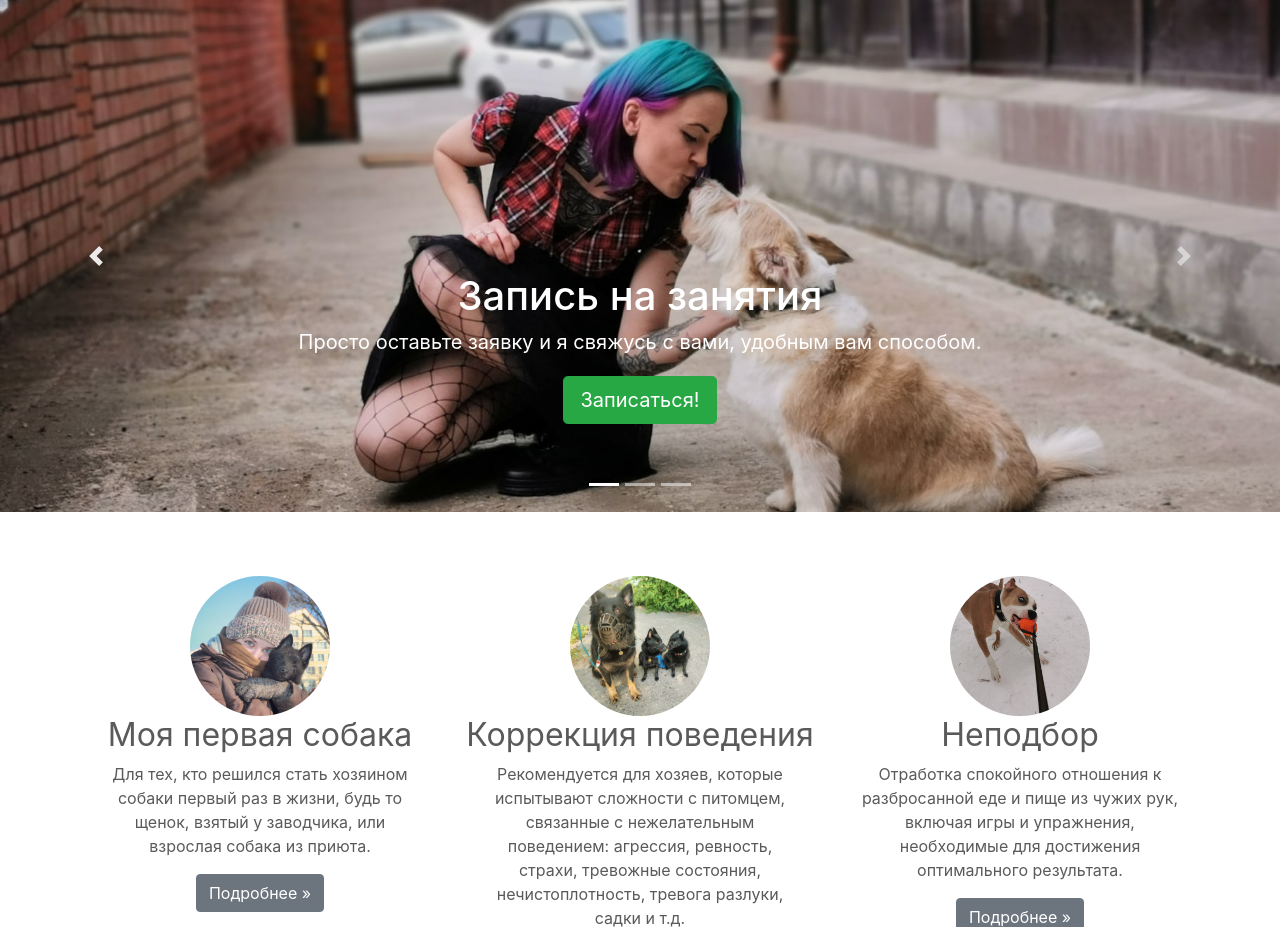
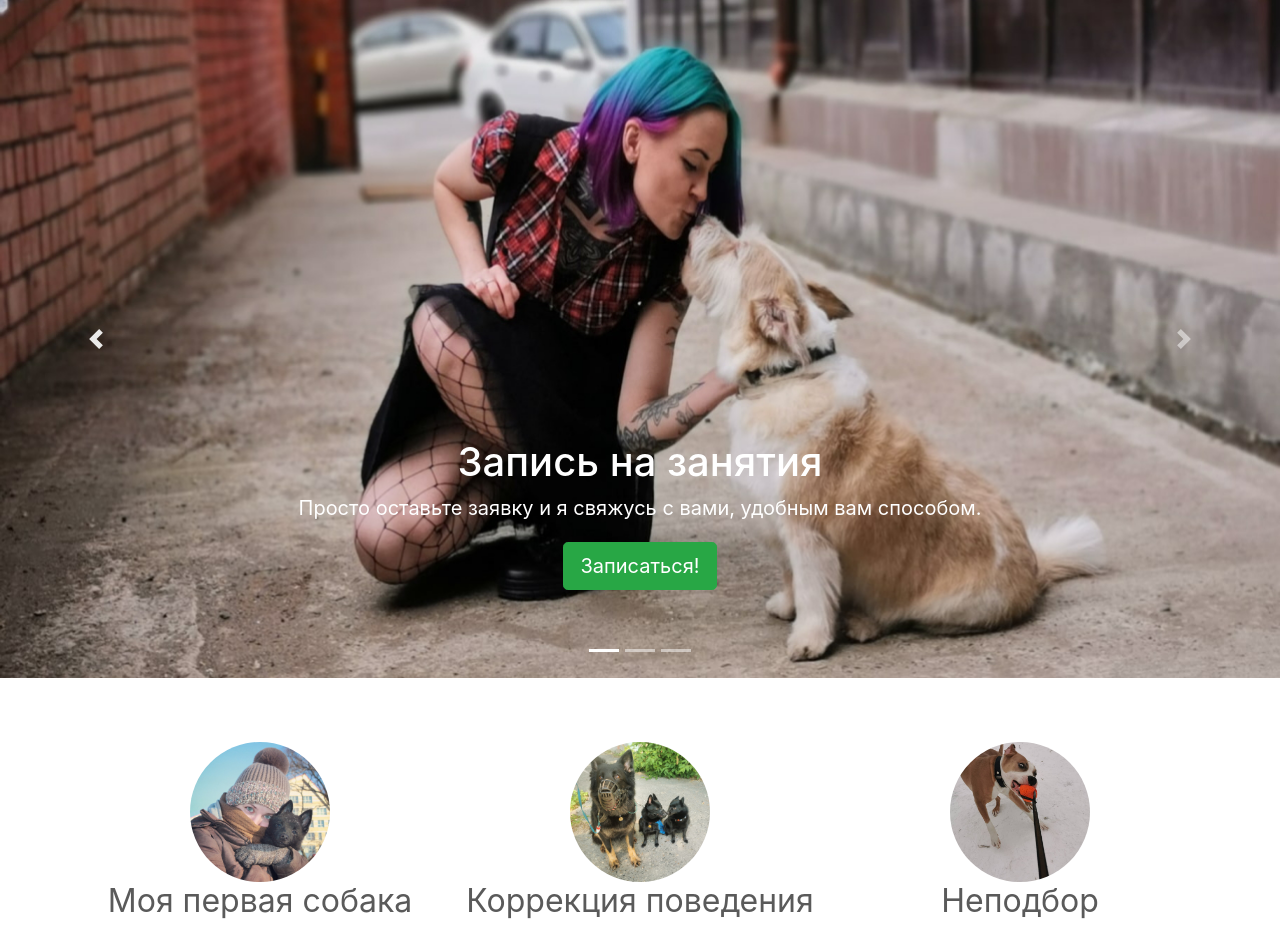
Before and after one commit to Jamz06/kassandra_dogs, a Flask app: page / in a window 1280 px wide. Shown: the top 927 px of the page. Run offline with Flask 2, Linux system fonts and the light colour scheme; parts of the project's set-up code (start-up, migrations or seed data) failed here and were passed over; some libraries are stand-ins or nearby versions.

Commit message:
Picture fits carousel

```diff
--- a/app/static/carousel.css
+++ b/app/static/carousel.css
@@ -24,14 +24,23 @@ body {
 
   /* Declare heights because of positioning of img element */
   .carousel-item {
-    height: 32rem;
+    /* height: 32rem; */
+    height: 678px;
   }
   .carousel-item > img {
     position: absolute;
     top: 0;
     left: 0;
-    min-width: 100%;
-    height: 32rem;
+    width: 100%;
+    /* min-width: 100%; */
+    /* height: 32rem; */
+    height: 678px;
+    object-fit: cover;
+    /*  */
+    display: block;
+    /* margin-left: auto;
+    margin-right: auto; */
+    /* width: 50%; */
   }
 
 
--- a/app/templates/index.html
+++ b/app/templates/index.html
@@ -22,7 +22,8 @@
             <rect width="100%" height="100%" fill="#777"/>
             <text x="50%" y="50%" fill="#777" dy=".3em"></text>
         </svg>
-        <img src="/static/img/index/kss_rosha1.jpg"  class="img-fluid" style="height: auto; width: 100%" alt="Тренировки">
+        <!-- <img src="/static/img/index/kss_rosha.jpg"  class="img-fluid" style="height: auto; width: 100%;" alt="Тренировки"> -->
+        <img src="/static/img/index/kss_rosha2.jpg" class="bd-placeholder-img bd-placeholder-img-lg featurette-image img-fluid mx-auto" alt="Тренировки">
         <div class="container">
           <div class="carousel-caption">
             <h1>Запись на занятия</h1>
@@ -33,7 +34,12 @@
       </div>
 
       <div class="carousel-item">
-        <img src="/static/img/index/kinolog.jpg" style="height: auto; width: 100%"  class="img-fluid" alt="Тренировки">
+        <svg class="bd-placeholder-img" width="100%" height="100%" xmlns="http://www.w3.org/2000/svg" role="img" aria-label="" preserveAspectRatio="xMidYMid slice" focusable="false">
+          <title> </title>
+          <rect width="100%" height="100%" fill="#777"/>
+          <text x="50%" y="50%" fill="#777" dy=".3em"></text>
+      </svg>
+        <img src="/static/img/index/kinolog.jpg" class="bd-placeholder-img bd-placeholder-img-lg featurette-image img-fluid mx-auto"  alt="Тренировки">
 
         <div class="container">
           <div class="carousel-caption">
@@ -44,7 +50,12 @@
         </div>
       </div>
       <div class="carousel-item">
-        <img src="/static/img/index/dog_stand.jpg" style="height: auto; width: 100%"  class="img-fluid" alt="Тренировки">
+        <svg class="bd-placeholder-img" width="100%" height="100%" xmlns="http://www.w3.org/2000/svg" role="img" aria-label="" preserveAspectRatio="xMidYMid slice" focusable="false">
+          <title> </title>
+          <rect width="100%" height="100%" fill="#777"/>
+          <text x="50%" y="50%" fill="#777" dy=".3em"></text>
+      </svg>
+        <img src="/static/img/index/dog_stand.jpg" class="img-fluid" alt="Тренировки">
 
         <div class="container">
           <div class="carousel-caption">
```
Also changed, not shown: app/static/img/index/dog_stand.jpg, app/static/img/index/kss_rosha.jpg (added), app/static/img/index/kss_rosha2.jpg (added).
